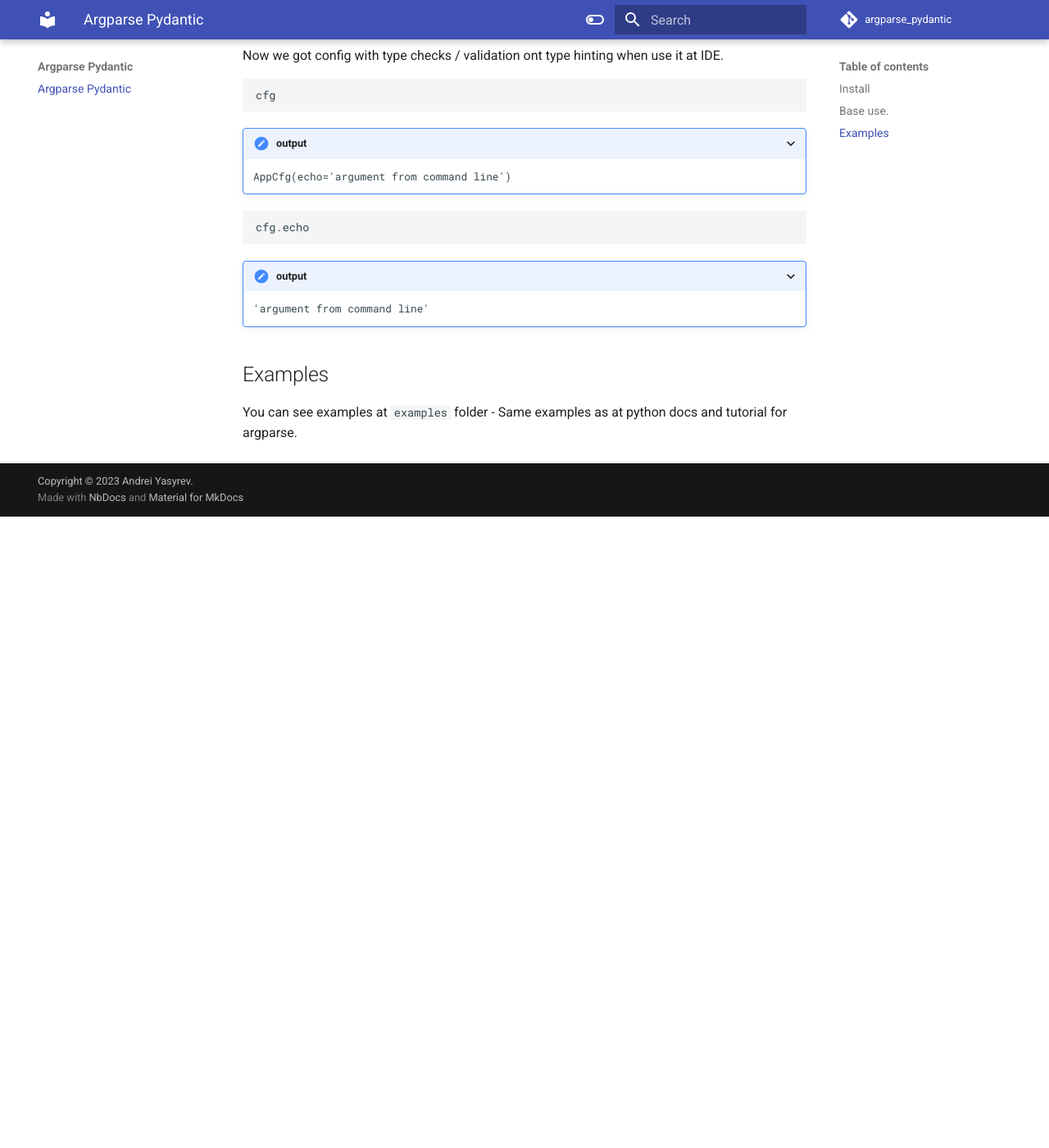
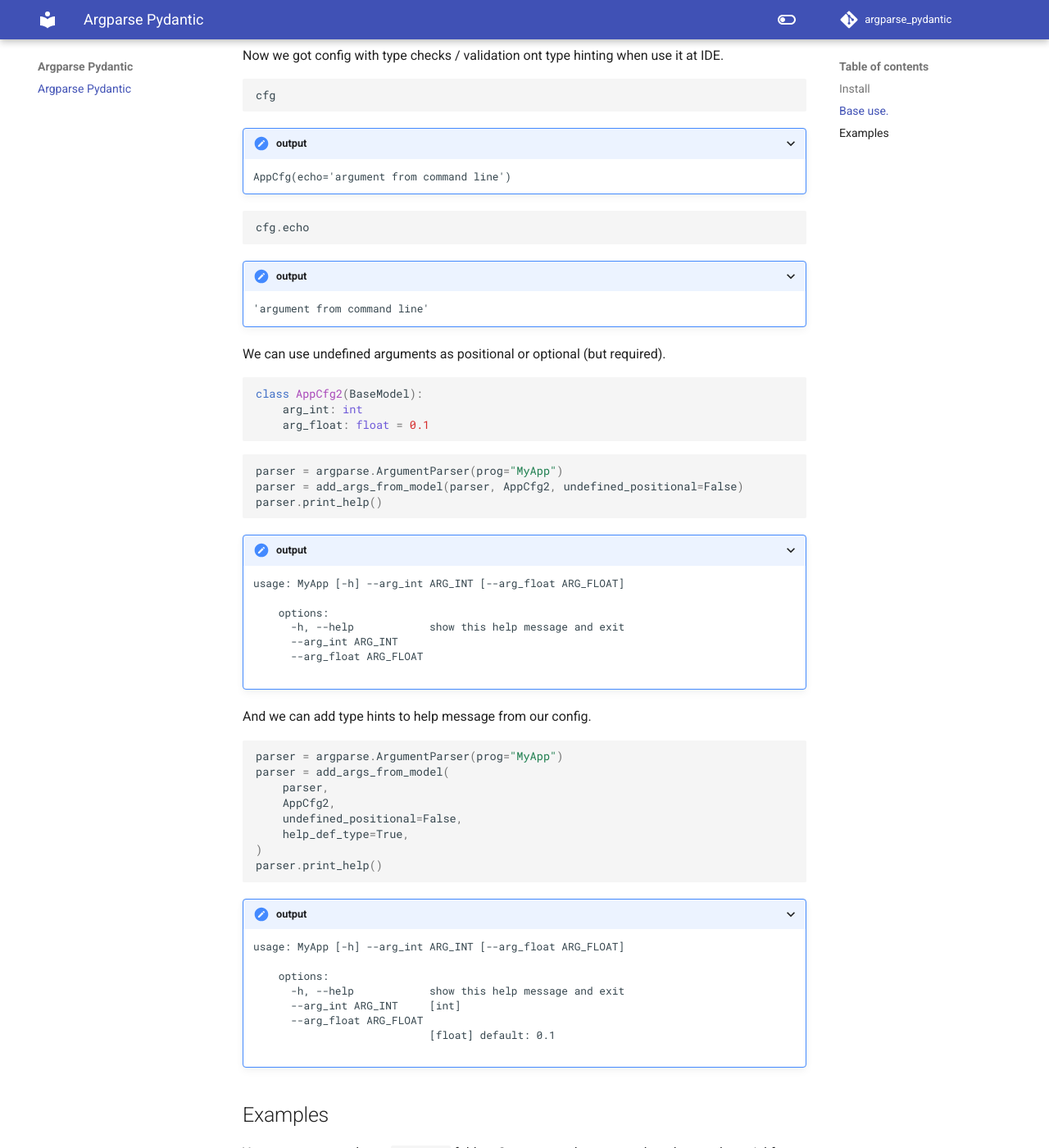
Before and after one commit to ayasyrev/argparse_pydantic, an MkDocs documentation site: the page built from docs/README.md, in a window 1280 px wide and 1400 px high, scrolled down 1855 px. Shown: the whole window at 82% size. Built offline with MkDocs 1.6.1 and Material for MkDocs 9.7.7, drawn with Linux system fonts in a browser that asks for light colours; comment, search, counter and statistics services are not loaded; before the commit the page ends 2485 px from its top, so only the background shows below that; some of the changed text lies outside the part shown.

Commit message:
help_dsef_type add

````diff
--- a/docs/README.md
+++ b/docs/README.md
@@ -27,7 +27,7 @@ Or install from github repo:
 ## Base use.
 
 We use python argparse to parse arguments from command line.
-So - just create parser as usual:
+So, just create parser as usual:
 
 
 ```python
@@ -115,6 +115,56 @@ cfg.echo
 
 
 
+We can use undefined arguments as positional or optional (but required).
+
+
+```python
+class AppCfg2(BaseModel):
+    arg_int: int
+    arg_float: float = 0.1
+```
+
+
+```python
+parser = argparse.ArgumentParser(prog="MyApp")
+parser = add_args_from_model(parser, AppCfg2, undefined_positional=False)
+parser.print_help()
+```
+<details open> <summary>output</summary>
+    <pre>usage: MyApp [-h] --arg_int ARG_INT [--arg_float ARG_FLOAT]
+
+    options:
+      -h, --help            show this help message and exit
+      --arg_int ARG_INT
+      --arg_float ARG_FLOAT
+    </pre>
+</details>
+
+And we can add type hints to help message from our config.
+
+
+
+```python
+parser = argparse.ArgumentParser(prog="MyApp")
+parser = add_args_from_model(
+    parser,
+    AppCfg2,
+    undefined_positional=False,
+    help_def_type=True,
+)
+parser.print_help()
+```
+<details open> <summary>output</summary>
+    <pre>usage: MyApp [-h] --arg_int ARG_INT [--arg_float ARG_FLOAT]
+
+    options:
+      -h, --help            show this help message and exit
+      --arg_int ARG_INT     [int]
+      --arg_float ARG_FLOAT
+                            [float] default: 0.1
+    </pre>
+</details>
+
 ## Examples
 
 You can see examples at `examples` folder - Same examples as at python docs and tutorial for argparse.
--- a/mkdocs.yaml
+++ b/mkdocs.yaml
@@ -20,6 +20,10 @@ markdown_extensions:
   - admonition
   - pymdownx.details
   - pymdownx.superfences
+
+plugins:
+  - termynal
+
 extra:
   analytics:
     provider: google
````
Also changed, not shown: README.md (+52 -1 lines), 1 other file.
